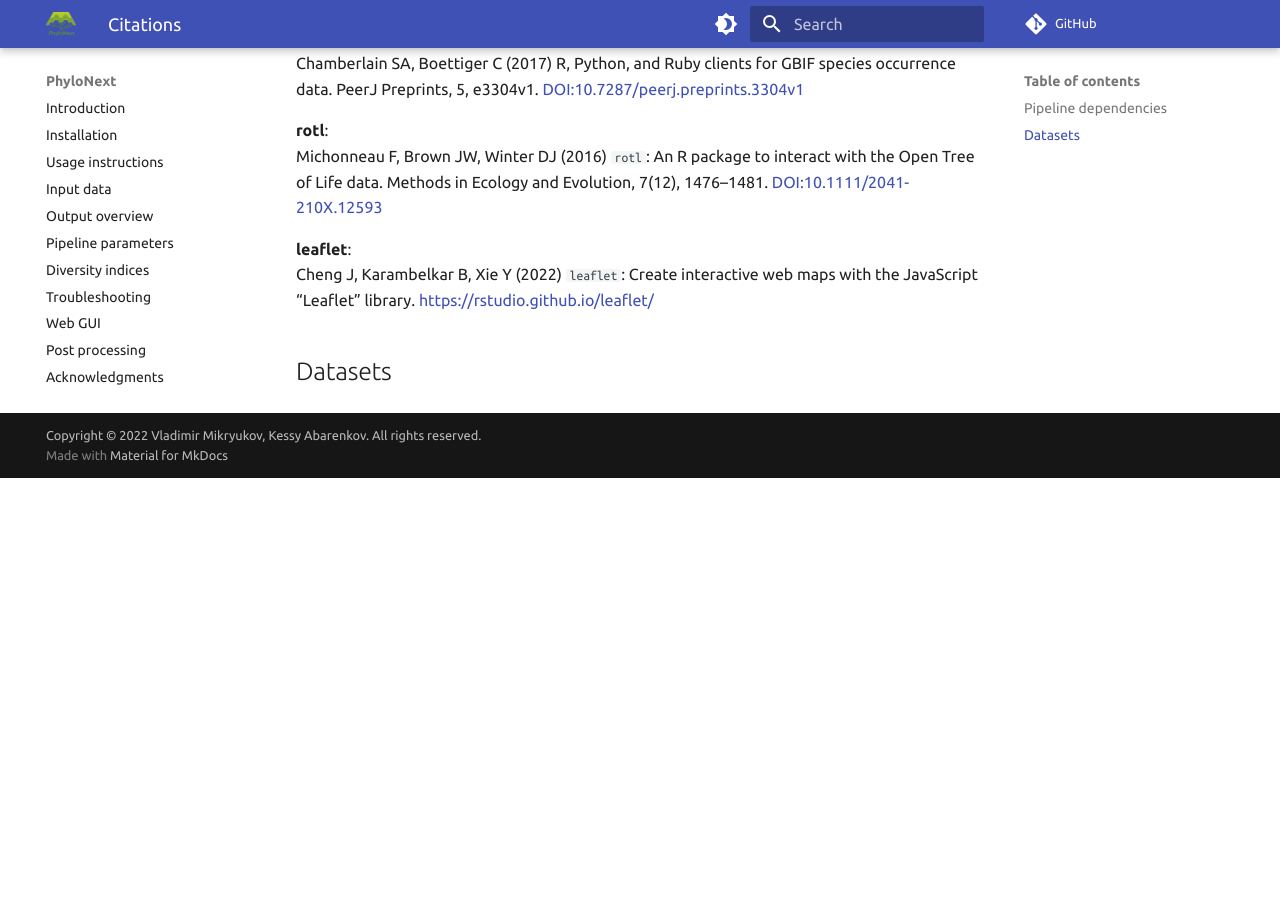
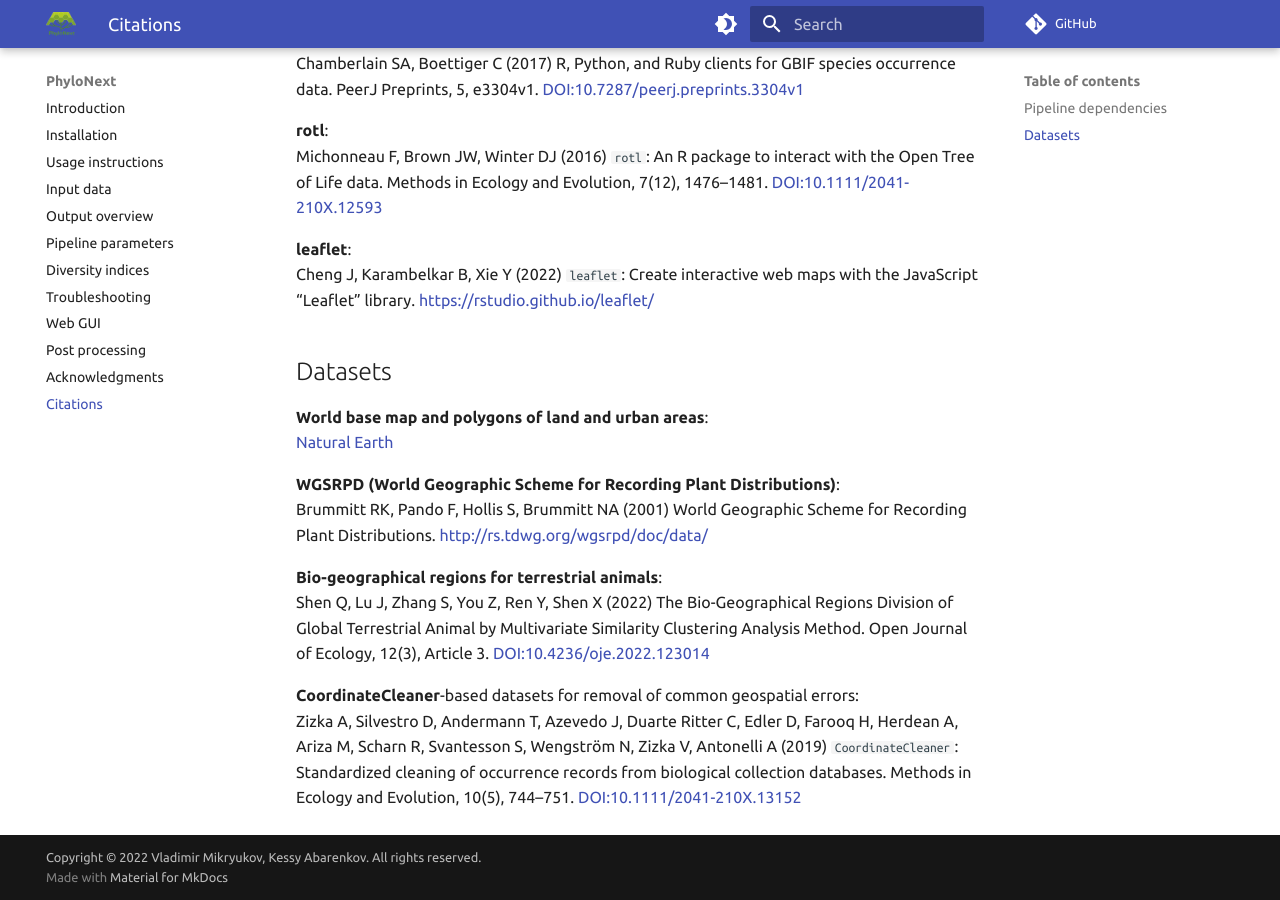
Before and after one commit to vmikk/phylonext_manual, an MkDocs documentation site: the page built from docs/citations.md, in a window 1280 px wide and 900 px high, scrolled down 1048 px. Built offline with MkDocs 1.6.1 and Material for MkDocs 9.7.7, drawn with Linux system fonts in a browser that asks for light colours; comment, search, counter and statistics services are not loaded; before the commit the page ends 1526 px from its top, so only the background shows below that.

Commit message:
citations for datasets

```diff
--- a/docs/citations.md
+++ b/docs/citations.md
@@ -48,3 +48,15 @@
 
 
 ## Datasets
+
+**World base map and polygons of land and urban areas**:
+[Natural Earth](https://www.naturalearthdata.com/)
+
+**WGSRPD (World Geographic Scheme for Recording Plant Distributions)**:
+Brummitt RK, Pando F, Hollis S, Brummitt NA (2001) World Geographic Scheme for Recording Plant Distributions. [http://rs.tdwg.org/wgsrpd/doc/data/](http://rs.tdwg.org/wgsrpd/doc/data/)
+
+**Bio-geographical regions for terrestrial animals**:
+Shen Q, Lu J, Zhang S, You Z, Ren Y, Shen X (2022) The Bio-Geographical Regions Division of Global Terrestrial Animal by Multivariate Similarity Clustering Analysis Method. Open Journal of Ecology, 12(3), Article 3. [DOI:10.4236/oje.2022.123014](https://www.scirp.org/journal/paperinformation.aspx?paperid=116248)
+
+**CoordinateCleaner**-based datasets for removal of common geospatial errors:
+Zizka A, Silvestro D, Andermann T, Azevedo J, Duarte Ritter C, Edler D, Farooq H, Herdean A, Ariza M, Scharn R, Svantesson S, Wengström N, Zizka V, Antonelli A (2019) `CoordinateCleaner`: Standardized cleaning of occurrence records from biological collection databases. Methods in Ecology and Evolution, 10(5), 744–751. [DOI:10.1111/2041-210X.13152](https://besjournals.onlinelibrary.wiley.com/doi/10.1111/2041-210X.13152)
```
